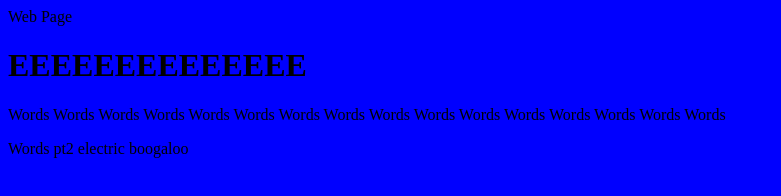
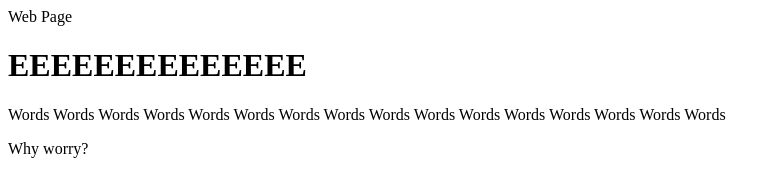
Before and after one commit to JulianDelPino/csp-sp2020-JulianD, a plain HTML site: page index.html in a window 1280 px wide. Shown: the whole page, without its empty margins (0-781 px from the left). Drawn offline with Linux system fonts and the light colour scheme.

Commit message:
Update index.html

```diff
--- a/index.html
+++ b/index.html
@@ -3,10 +3,10 @@
     <tittle> Web Page</head>
 
   </head>
-  <body bgcolor="blue">
+  <body bgcolor-"orange">
   <h1>EEEEEEEEEEEEEE</h1>
   <p>Words Words Words Words Words Words Words Words Words Words Words Words Words Words Words Words
-  <p>Words pt2 electric boogaloo
+  <p>Why worry?
 
   </body>
 </html>
```
